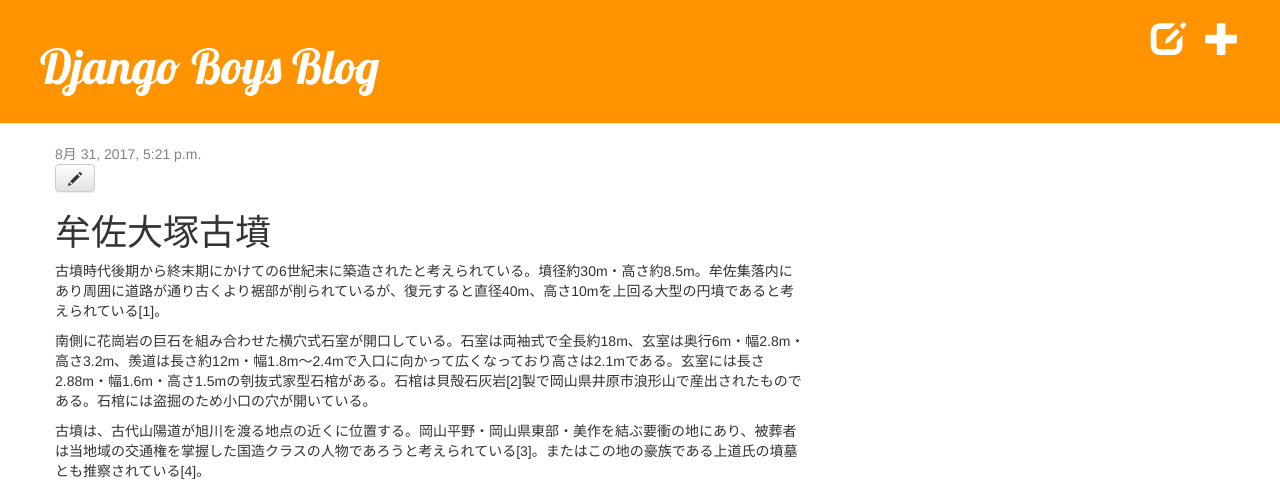
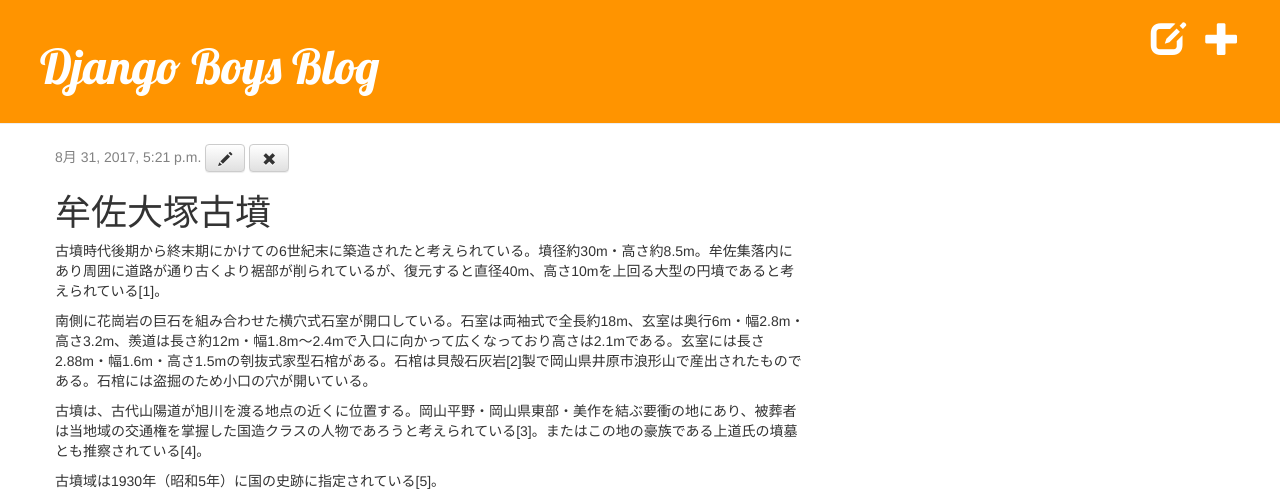
Before and after one commit to TakeshiKishita/djangogirls, a Django app: page /post/4/ in a window 1280 px wide. Shown: the top 491 px of the page. Run offline with Django 3.2, Linux system fonts and the light colour scheme; data comes from the database, SQL or seed files in the repository; both versions use the stored data as it was after the commit; some libraries are stand-ins or nearby versions; some web fonts are replaced.

Commit message:
Added css fonts

```diff
--- a/blog/templates/blog/base.html
+++ b/blog/templates/blog/base.html
@@ -5,6 +5,7 @@
 		<link rel="stylesheet" href="//maxcdn.bootstrapcdn.com/bootstrap/3.2.0/css/bootstrap.min.css">
 		<link rel="stylesheet" href="//maxcdn.bootstrapcdn.com/bootstrap/3.2.0/css/bootstrap-theme.min.css">
 		<link href='//fonts.googleapis.com/css?family=Lobster&subset=latin,latin-ext' rel='stylesheet' type='text/css'>
+		<link href="https://fonts.googleapis.com/earlyaccess/roundedmplus1c.css" rel="stylesheet" />
 		<link rel="stylesheet" href="{% static 'css/blog.css' %}">
 	</head>
 	<body>
--- a/blog/templates/blog/post_detail.html
+++ b/blog/templates/blog/post_detail.html
@@ -1,13 +1,15 @@
 {% extends 'blog/base.html' %}
 {% block content %}
+<div class="date">
 	{% if post.published_date %}
-		<div class="date">
-			{{ post.published_date }}
-		</div>
+		{{ post.published_date }}
 	{% else %}
 		<a class="btn btn-default" href="{% url 'post_publish' pk=post.pk %}">Publish</a>
 	{% endif %}
 	<a class="btn btn-default" href="{% url 'post_edit' pk=post.pk %}"><span class="glyphicon glyphicon-pencil"></span></a>
-	<h1>{{ post.title }}</h1>
-	<p>{{ post.text|linebreaks }}</p>
+	<a class="btn btn-default" href="{% url 'post_remove' pk=post.pk %}"><span class="glyphicon glyphicon-remove"></span></a>
+
+</div>
+<h1>{{ post.title }}</h1>
+<p>{{ post.text|linebreaks }}</p>
 {% endblock %}
--- a/blog/urls.py
+++ b/blog/urls.py
@@ -2,10 +2,11 @@ from django.conf.urls import include, url
 from . import views
 
 urlpatterns = [
-    url(r'^$', views.post_list),
+    url(r'^$', views.post_list, name='post_list'),
     url(r'^post/(?P<pk>[0-9]+)/$', views.post_detail, name='post_detail'),
     url(r'^post/new/$', views.post_new, name='post_new'),
     url(r'^post/(?P<pk>[0-9]+)/edit/$', views.post_edit, name='post_edit'),
     url(r'^drafts/$', views.post_draft_list, name='post_draft_list'),
     url(r'^post/(?P<pk>\d+)/publish/$', views.post_publish, name='post_publish'),
+    url(r'^post/(?P<pk>\d+)/remove/$', views.post_remove, name='post_remove'),
 ]
--- a/blog/views.py
+++ b/blog/views.py
@@ -46,3 +46,8 @@ def post_publish(request, pk):
 def post_draft_list(request):
     posts = Post.objects.filter(published_date__isnull=True).order_by('created_date')
     return render(request, 'blog/post_draft_list.html', {'posts': posts})
+
+def post_remove(request, pk):
+    post = get_object_or_404(Post, pk=pk)
+    post.delete()
+    return redirect('post_list')
--- a/static/css/blog.css
+++ b/static/css/blog.css
@@ -14,8 +14,12 @@
     margin-left: 40px;
 }
 
-h1, h2, h3, h4 {
+h1 {
     font-family: 'Lobster', cursive;
+}
+
+h2, h3, h4 {
+    font-family: "Rounded Mplus 1c";
 }
 
 .date {
```
Also changed, not shown: db.sqlite3.
